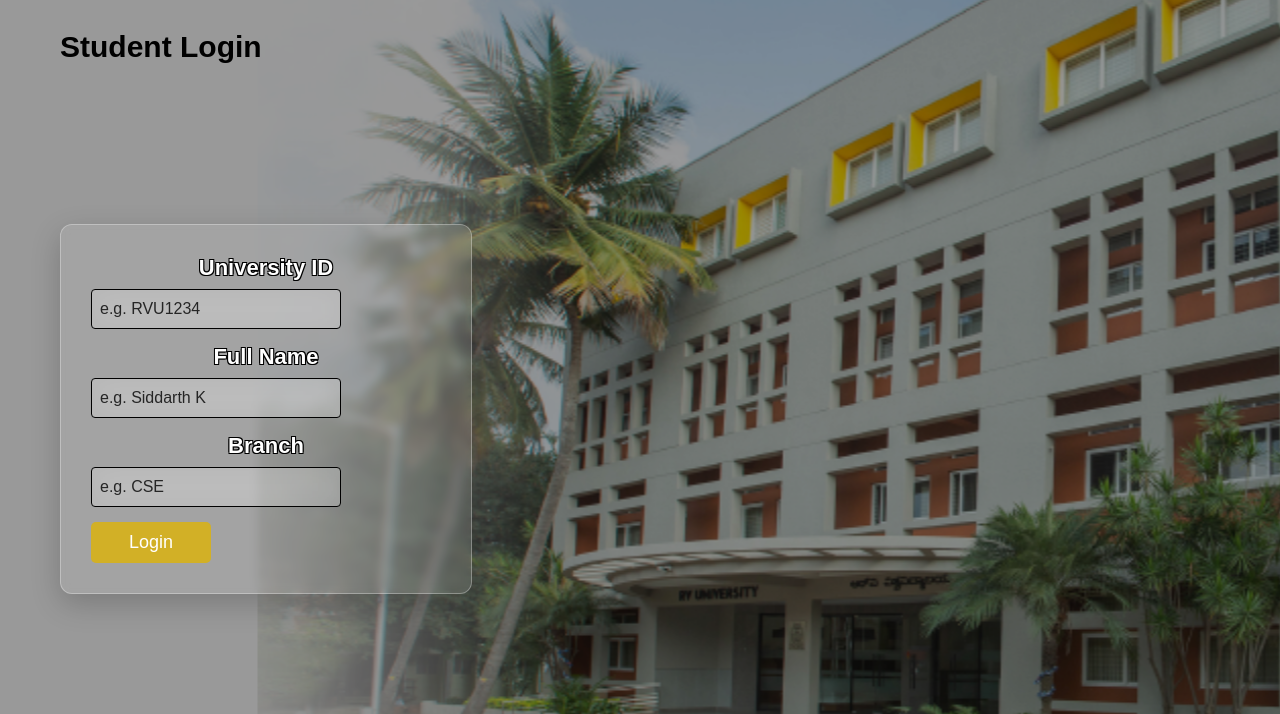
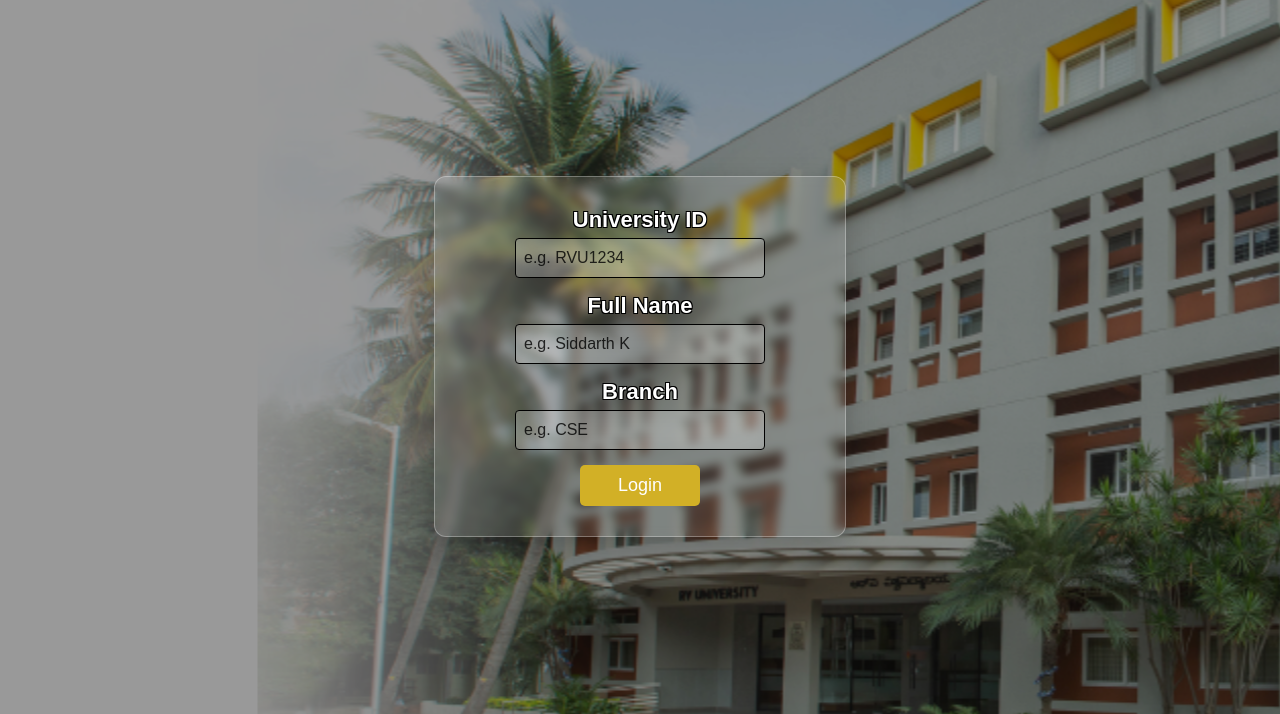
Before and after one commit to BHUVANM-2005/Feedtracker, a Flask app: page /student_login in a window 1280 px wide. Shown: the part 86-800 px from the top of the page. Run offline with Flask 3, Linux system fonts and the light colour scheme.

Commit message:
Update login.html

```diff
--- a/tezting_agile/tezting/templates/login.html
+++ b/tezting_agile/tezting/templates/login.html
@@ -14,16 +14,18 @@
     .wrapper {
         flex: 1;
         display: flex;
+        justify-content: center;
         align-items: center;
     }
 
     .feedback {
-            margin-left: 60px;
+        margin-left: 0; /* Removed margin to center it */
     }
 
     .feedback form {
         display: flex;
         flex-direction: column;
+        align-items: center; /* Center items horizontally */
     }
 
     .feedback input {
@@ -36,12 +38,19 @@
         padding: 10px;
         width: 120px;
     }
+h4 {
+    margin-top: 0;
+    margin-bottom: 20px;
+    text-align: center; /* This centers the "Student Login" text */
+    font-size: 24px;
+}
 
-        h4 {
-            margin-left: 60px;
-            margin-top: 30px;
+    label {
+        margin-bottom: 5px;
+        text-align: center;
     }
 </style>
+
 </head>
 <body>
     <nav>
@@ -50,11 +59,10 @@
             <h2>RV University</h2>
         </div>
     </nav>
+    <div class="wrapper">
 
-    <h4>Student Login</h4>
+        <div class="feedback">
 
-    <div class="wrapper">
-        <div class="feedback">
             <form action="/login" method="post">
                 <label for="username">University ID</label>
                 <input type="text" id="username" name="username" placeholder="e.g. RVU1234" required>
```
Lines whose indentation alone changed are shown as unchanged.
